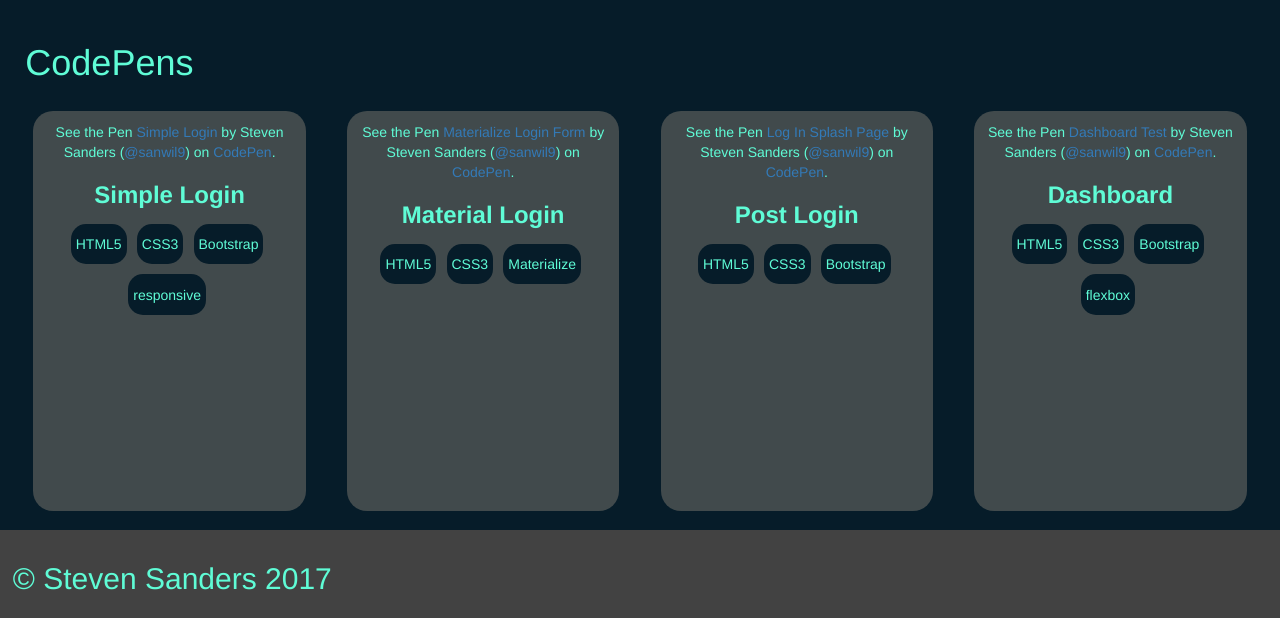
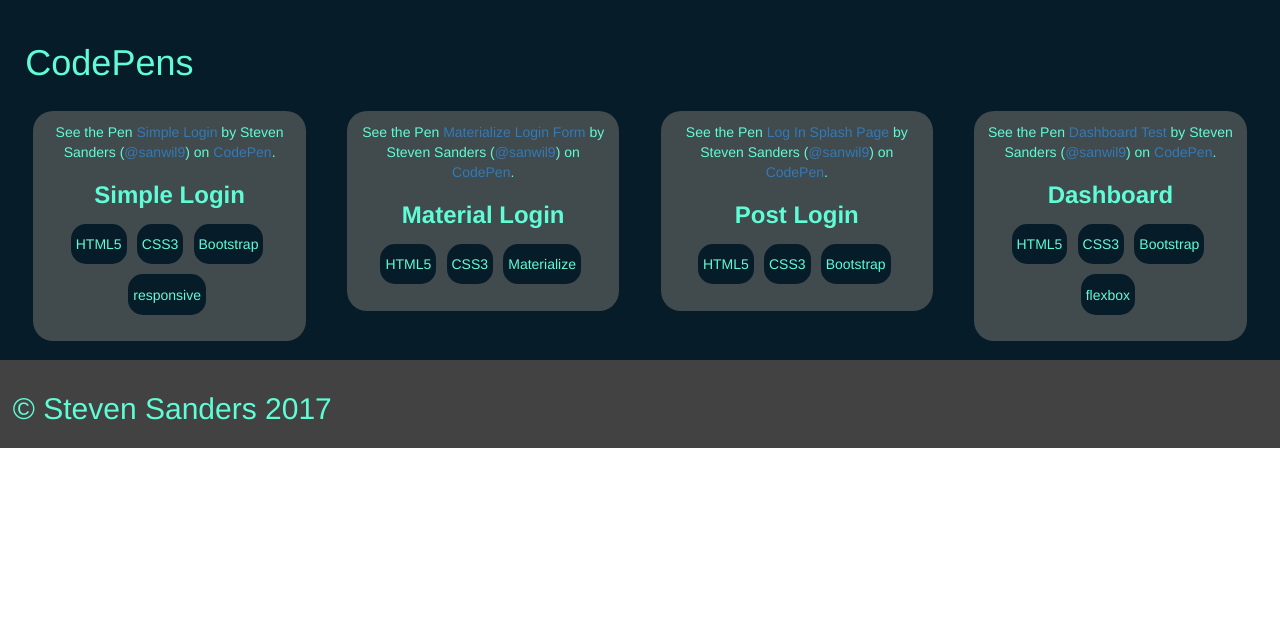
Before and after one commit to sanwil9/Portfolio, a plain HTML site: page index.html in a window 1280 px wide. Shown: the part 676-1294 px from the top of the page. After the commit the page ends 1124 px from the top, so only its background shows below. Drawn offline with nearby package versions, Linux system fonts and the light colour scheme; a script that the page names is missing.

Commit message:
Update style.css

```diff
--- a/css/style.css
+++ b/css/style.css
@@ -115,7 +115,7 @@ main {
 
 
 .cbox {
-  height: 50vh;
+  height: 100%;
   padding: 4%;
   margin: 2%;
   background: #414A4C;
```
